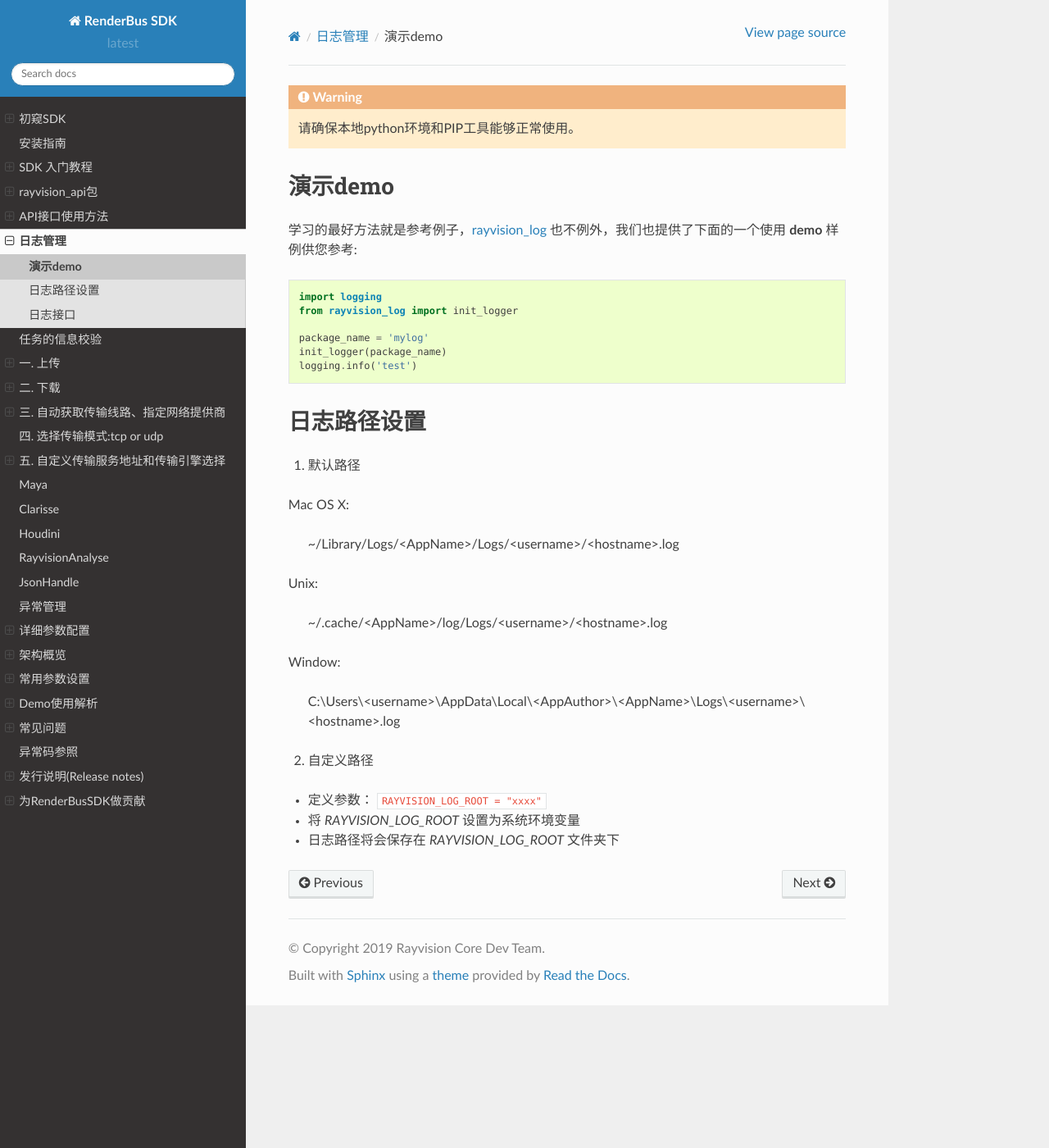
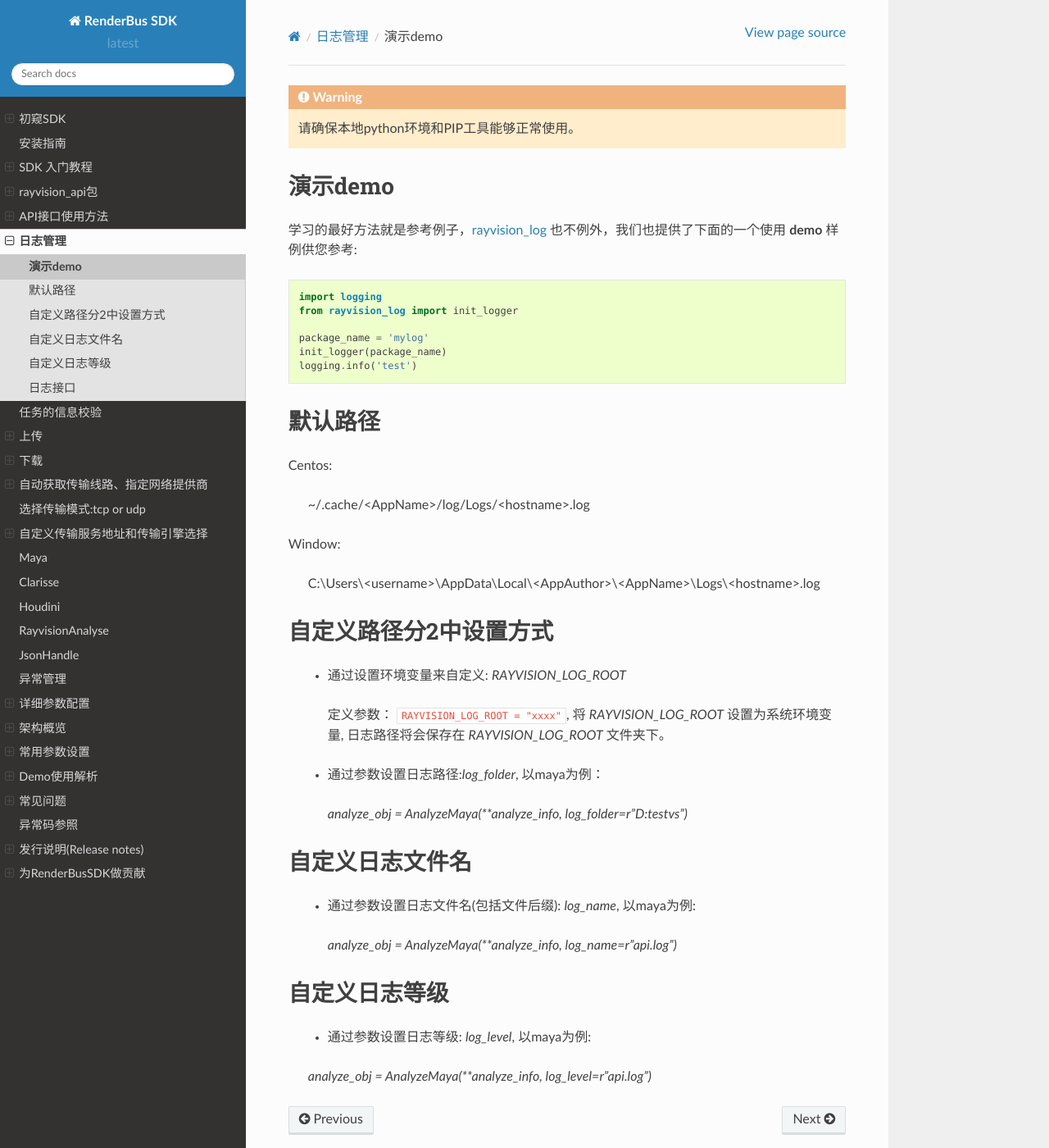
Before and after one commit to renderbus/docs_sdk, a Sphinx documentation site: the page built from docs/render/log/rayvision_log/first_look.rst, in a window 1280 px wide and 1400 px high. Shown: the whole window at 82% size. Built offline with Sphinx 7.4.7 and the Read the Docs theme 2.0.0, drawn with Linux system fonts in a browser that asks for light colours.

```diff
--- a/docs/render/log/rayvision_log/first_look.rst
+++ b/docs/render/log/rayvision_log/first_look.rst
@@ -13,25 +13,43 @@
     logging.info('test')
 
 
-日志路径设置
-------------
-1. 默认路径
+默认路径
+-------------
 
-Mac OS X:
+Centos:
 
-  ~/Library/Logs/<AppName>/Logs/<username>/<hostname>.log
-
-Unix:
-
-  ~/.cache/<AppName>/log/Logs/<username>/<hostname>.log
+  ~/.cache/<AppName>/log/Logs/<hostname>.log
 
 Window:
 
-  C:\\Users\\<username>\\AppData\\Local\\<AppAuthor>\\<AppName>\\Logs\\<username>\\<hostname>.log
+  C:\\Users\\<username>\\AppData\\Local\\<AppAuthor>\\<AppName>\\Logs\\<hostname>.log
 
 
-2. 自定义路径
+自定义路径分2中设置方式
+-------------------------
 
-- 定义参数： ``RAYVISION_LOG_ROOT = "xxxx"``
-- 将 *RAYVISION_LOG_ROOT* 设置为系统环境变量
-- 日志路径将会保存在 *RAYVISION_LOG_ROOT* 文件夹下
+   - 通过设置环境变量来自定义: `RAYVISION_LOG_ROOT`
+
+    定义参数： ``RAYVISION_LOG_ROOT = "xxxx"``,
+    将 *RAYVISION_LOG_ROOT* 设置为系统环境变量,
+    日志路径将会保存在 *RAYVISION_LOG_ROOT* 文件夹下。
+
+   - 通过参数设置日志路径:`log_folder`, 以maya为例：
+
+    `analyze_obj = AnalyzeMaya(**analyze_info, log_folder=r"D:\test\vs")`
+
+
+自定义日志文件名
+--------------------
+
+   - 通过参数设置日志文件名(包括文件后缀): `log_name`, 以maya为例:
+
+    `analyze_obj = AnalyzeMaya(**analyze_info, log_name=r"api.log")`
+
+
+自定义日志等级
+------------------
+
+   - 通过参数设置日志等级: `log_level`, 以maya为例:
+
+   `analyze_obj = AnalyzeMaya(**analyze_info, log_level=r"api.log")`
```
Also changed, not shown: docs/render/sync/rayvision_sync/core/upload_and_download.md (+5 -5 lines).
